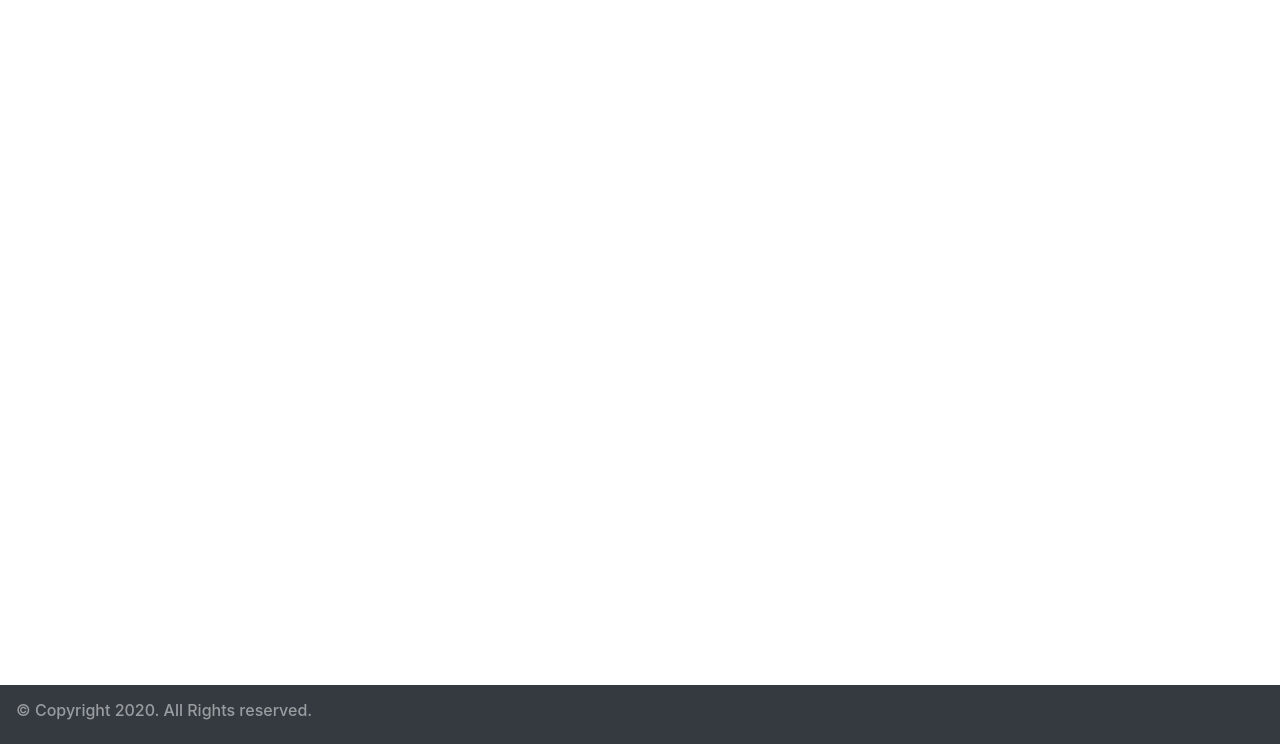
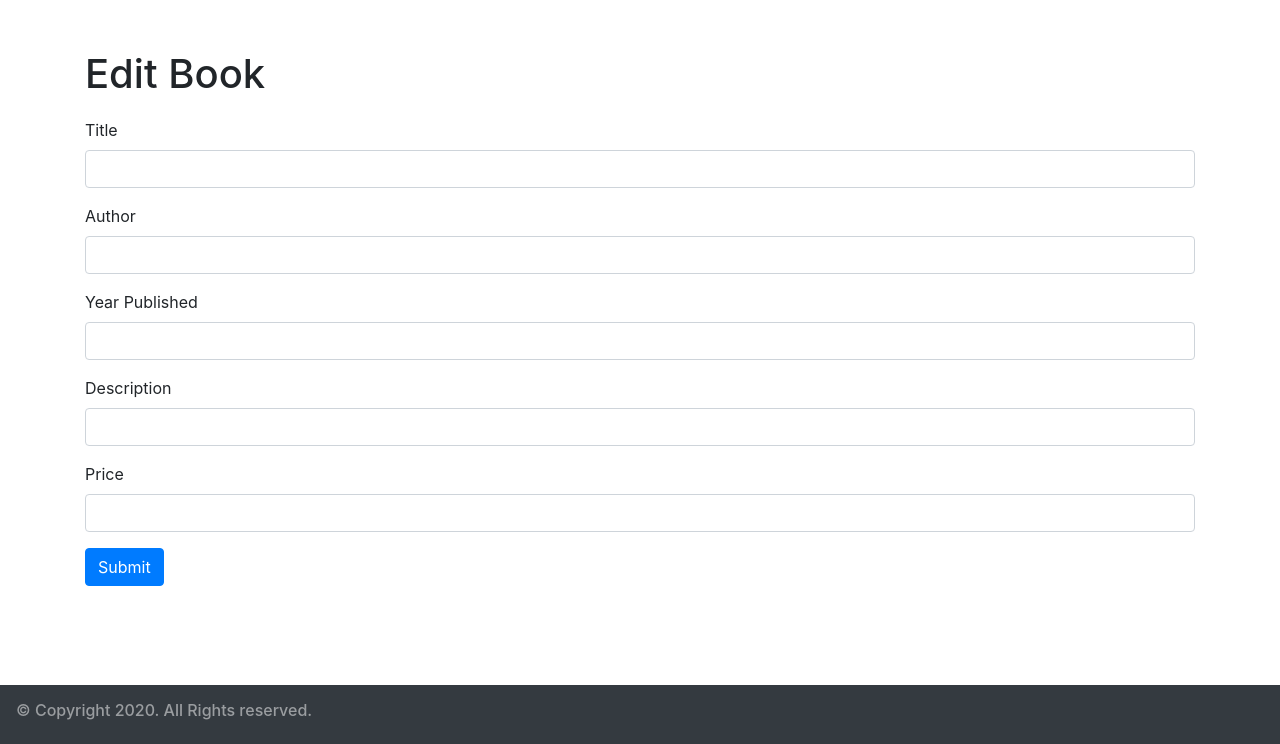
Before and after one commit to COMP229-F2020-300881481/COMP229-F2020-Midterm-300881481, a Node project: template server/views/book/edit.ejs in a window 1280 px wide. Shown: the part 56-800 px from the top of the page. Run offline with Node 20 templates, Linux system fonts and the light colour scheme; the template is opened without the code that fills it, so the values that code supplies are empty; some libraries are stand-ins or nearby versions.

Commit message:
Edit book view

```diff
--- a/server/views/book/edit.ejs
+++ b/server/views/book/edit.ejs
@@ -2,9 +2,32 @@
 
 <%- include ../partials/main_nav.ejs %>
 
-<!-- Content for the Add page -->
-
-<!-- ADD YOU CODE TO CREATE THE EDIT PAGE -->
+<main class="container" style="margin-top: 50px;">
+  <form method="POST" action="/book-list/edit/<%=book._id%>">
+    <h1 style="margin-bottom: 20px;">Edit Book</h1>
+    <div class="form-group">
+      <label>Title</label>
+      <input name="name" class="form-control" value="<%=book.name%>" />
+    </div>
+    <div class="form-group">
+      <label>Author</label>
+      <input name="author" class="form-control" value="<%=book.author%>" />
+    </div>
+    <div class="form-group">
+      <label>Year Published</label>
+      <input name="published" class="form-control" value="<%=book.published%>" />
+    </div>
+    <div class="form-group">
+      <label>Description</label>
+      <input name="description" class="form-control" value="<%=book.description%>" />
+    </div>
+    <div class="form-group">
+      <label>Price</label>
+      <input name="price" class="form-control" value="<%=book.price%>" />
+    </div>
+    <button type="submit" class="btn btn-primary">Submit</button>
+  </form>
+</main>
 
 <%- include ../partials/bottom_nav.ejs %>
 
```
